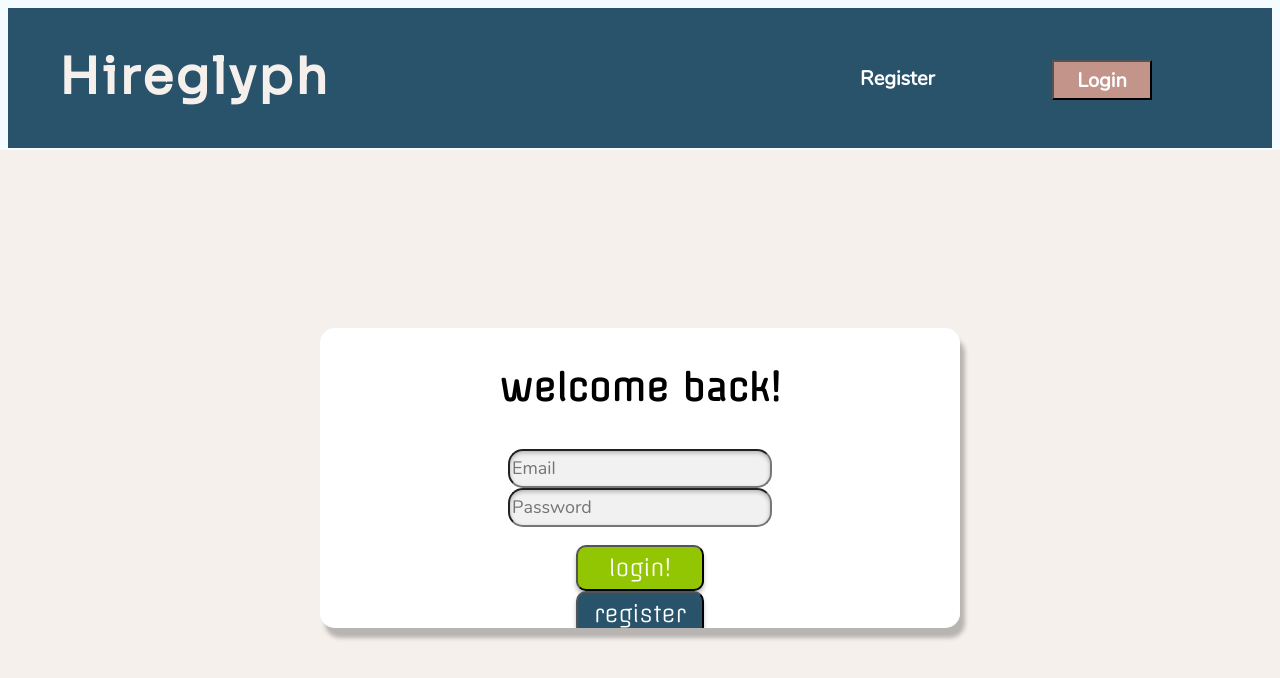
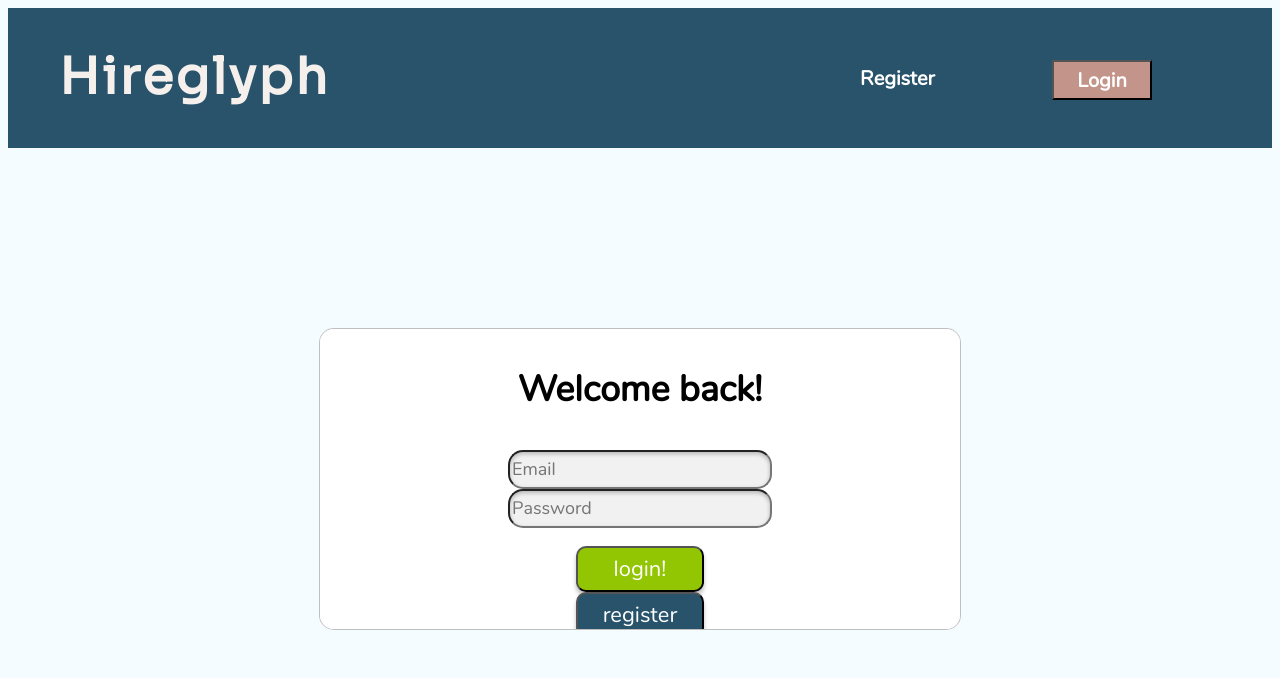
Before and after one commit to Hireglyph/mvp, a React (Create React App) app: page /login in a window 1280 px wide. Shown: the top 678 px of the page. Built offline with nearby package versions, Linux system fonts and the light colour scheme; no server answers.

Commit message:
made login/register like overall theme

```diff
--- a/src/pages/PageLogin.js
+++ b/src/pages/PageLogin.js
@@ -40,7 +40,7 @@ class PageLogin extends React.Component {
       <div className='register-container'>
         <div className='register-block'>
           <div className='register-title'>
-            <h2>welcome back!</h2>
+            <h2>Welcome back!</h2>
           </div>
           <div>
             <div>{this.state.error}</div>
--- a/src/pages/PageRegister.js
+++ b/src/pages/PageRegister.js
@@ -47,7 +47,7 @@ class PageRegister extends React.Component {
       <div className='register-container'>
         <div className='register-block'>
           <div className='register-title'>
-            <h2>join the community!</h2>
+            <h2>Join the community!</h2>
           </div>
           <div>
             <div>{this.state.error}</div>
--- a/src/styles/PageRegister.css
+++ b/src/styles/PageRegister.css
@@ -1,13 +1,17 @@
 @font-face {
   font-family: 'Offside';
   src: url('../assets/fonts/Offside-Regular.ttf')  format('truetype');
+}
+@font-face {
+  font-family: 'Nunito';
+  src: url('../assets/fonts/Nunito-Regular.ttf')  format('truetype');
 }
 
 .register-container {
     position: absolute;
 
     text-align: center;
-    background-color: #F6F0ED;
+    background-color: #F5FCFF;
 
     margin:0;
     top:150px;
@@ -28,14 +32,14 @@
     overflow: auto;
 
     background: #FFFFFF;
-    box-shadow: 5px 10px 4px rgba(0, 0, 0, 0.25);
+    border: 1px solid rgba(0, 0, 0, 0.25);
     border-radius: 15px;
 }
 
 .register-title {
     position: relative;
 
-    font-family: 'Offside';
+    font-family: Nunito;
     font-style: normal;
     font-weight: normal;
     font-size: 24px;
@@ -56,11 +60,11 @@
     line-height: 33px;
     width: 40%;
 
-    color: #888888;
+    color: #000000;
 }
 
 .button {
-    font-family: Offside;
+    font-family: Nunito;
     font-style: normal;
     font-weight: normal;
     font-size: 22px;
@@ -74,7 +78,7 @@
 }
 
 .login {
-    font-family: Offside;
+    font-family: Nunito;
     font-style: normal;
     font-weight: normal;
     font-size: 22px;
```
